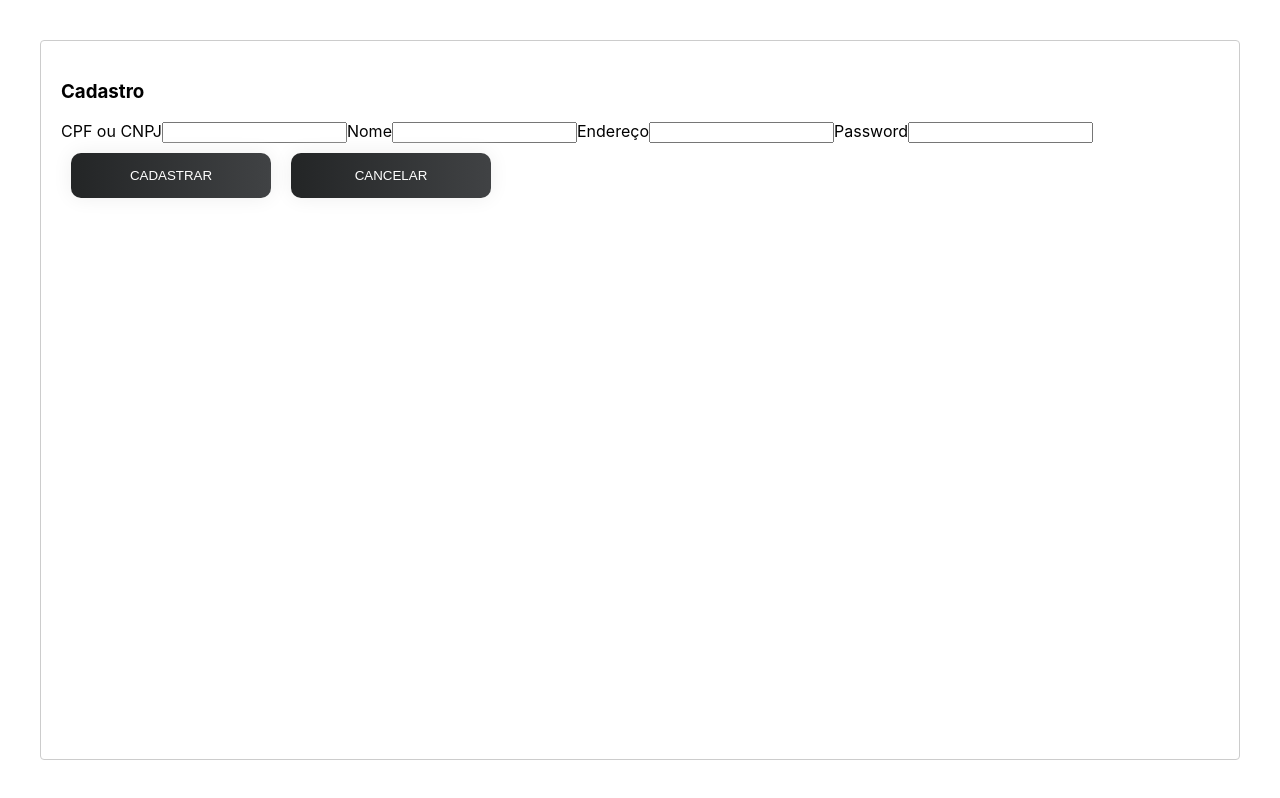
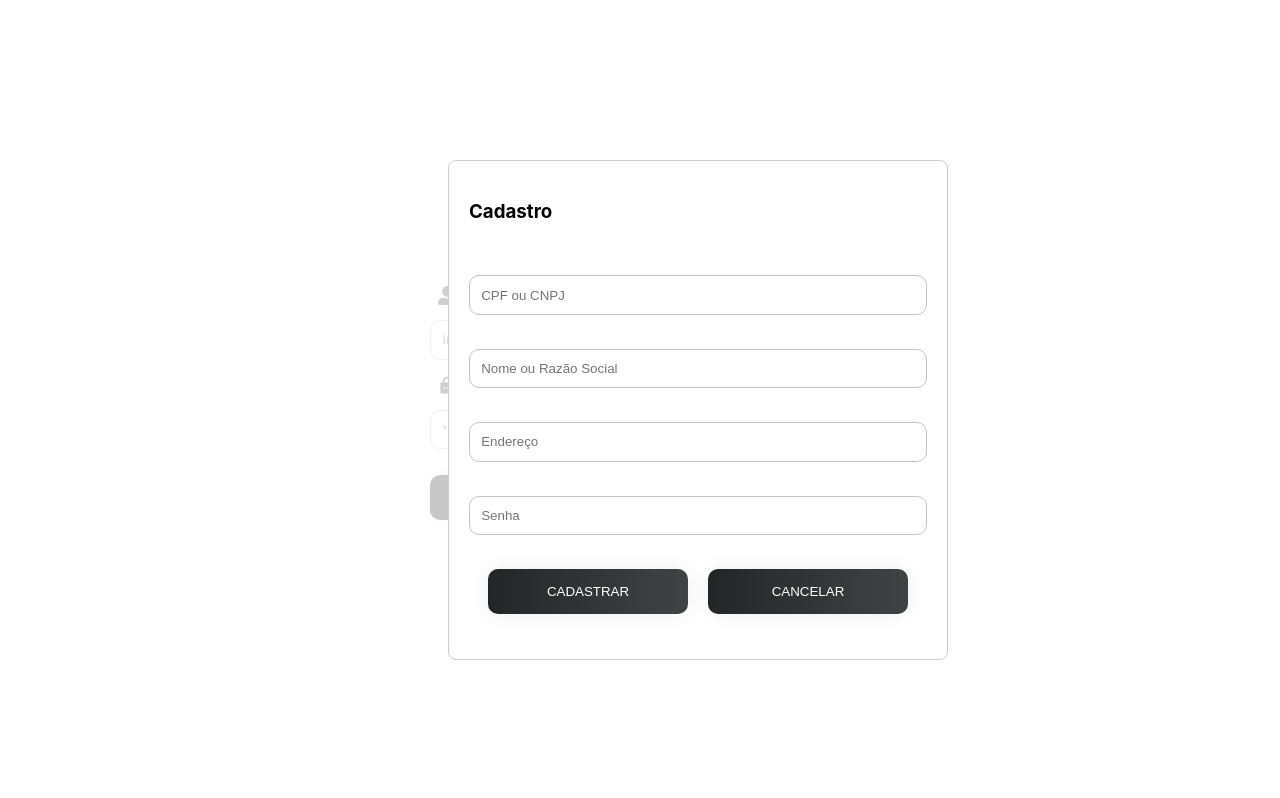
Before and after one commit to devsilvarafael/desenv-web-ads, a Next.js app: page / in a window 1280 px wide. Both pictures are taken after a click on the button "CADASTRO". Built offline with nearby package versions, Linux system fonts and the light colour scheme.

Commit message:
feat: Add Form Modal style and notification in succefull created account.

```diff
--- a/src/components/Form/Form.jsx
+++ b/src/components/Form/Form.jsx
@@ -1,6 +1,11 @@
 import { useState } from "react";
+
+import { toast, ToastContainer } from "react-toastify";
+import "react-toastify/dist/ReactToastify.css";
+
 import { useUserContext } from "../../contexts/UserContext";
 import { Button } from "../Button";
+import { Input } from "../Input";
 
 import formInputs from "./FormInputsData";
 
@@ -23,6 +28,10 @@ export const Form = ({ closeModal }) => {
 
   function handleSubmit() {
     setAccount(newRegister);
+
+    toast.success("Cadastro realizado com sucesso", { autoClose: 2000 });
+
+    closeModal(true);
   }
 
   return (
@@ -31,18 +40,27 @@ export const Form = ({ closeModal }) => {
 
       <form onSubmit={(event) => event.preventDefault()}>
         {formInputs.map((field, index) => (
-          <label key={index}>
-            {field.textField}
-            <input
+          <Input
+            placeholder={field.textField}
             type="text"
             name={field.name}
             onChange={handleChange}
             value={newRegister.names}
           />
-          </label>
         ))}
+
+        <ToastContainer />
+
+        <div
+          style={{
+            display: "flex",
+            justifyContent: "center",
+            marginTop: "1.5rem",
+          }}
+        >
           <Button onClick={handleSubmit}>Cadastrar</Button>
           <Button onClick={() => closeModal(true)}>Cancelar</Button>
+        </div>
       </form>
     </div>
   );
--- a/src/components/Form/FormInputsData.js
+++ b/src/components/Form/FormInputsData.js
@@ -4,7 +4,7 @@ const formInputs = [
     name: "document",
   },
   {
-    textField: "Nome",
+    textField: "Nome ou Razão Social",
     name: "username",
   },
   {
@@ -12,7 +12,7 @@ const formInputs = [
     name: "address",
   },
   {
-    textField: "Password",
+    textField: "Senha",
     name: "password",
   },
 ];
--- a/src/components/Form/FormWithModal.jsx
+++ b/src/components/Form/FormWithModal.jsx
@@ -2,9 +2,19 @@ import Modal from "react-modal";
 
 import { Form } from "./Form";
 
+const customModalStyle = {
+  content: {
+    width: 500,
+    height: 500,
+    left: "35%",
+    top: "20%",
+    borderRadius: "0.5rem",
+  },
+};
+
 export const FormWithModal = ({ open, closeModal }) => {
   return (
-    <Modal isOpen={open}>
+    <Modal isOpen={open} style={customModalStyle}>
       <Form closeModal={closeModal} />
     </Modal>
   );
--- a/src/components/Login.jsx
+++ b/src/components/Login.jsx
@@ -53,7 +53,7 @@ export const Login = () => {
       <Input
         icon={<FaUserAlt />}
         label="Usuário"
-        placeholder="seuemail@gmail.com"
+        placeholder="Insira seu usuário"
         type="text"
         value={userLogin.username}
         name="username"
```
Lines whose indentation alone changed are shown as unchanged.
